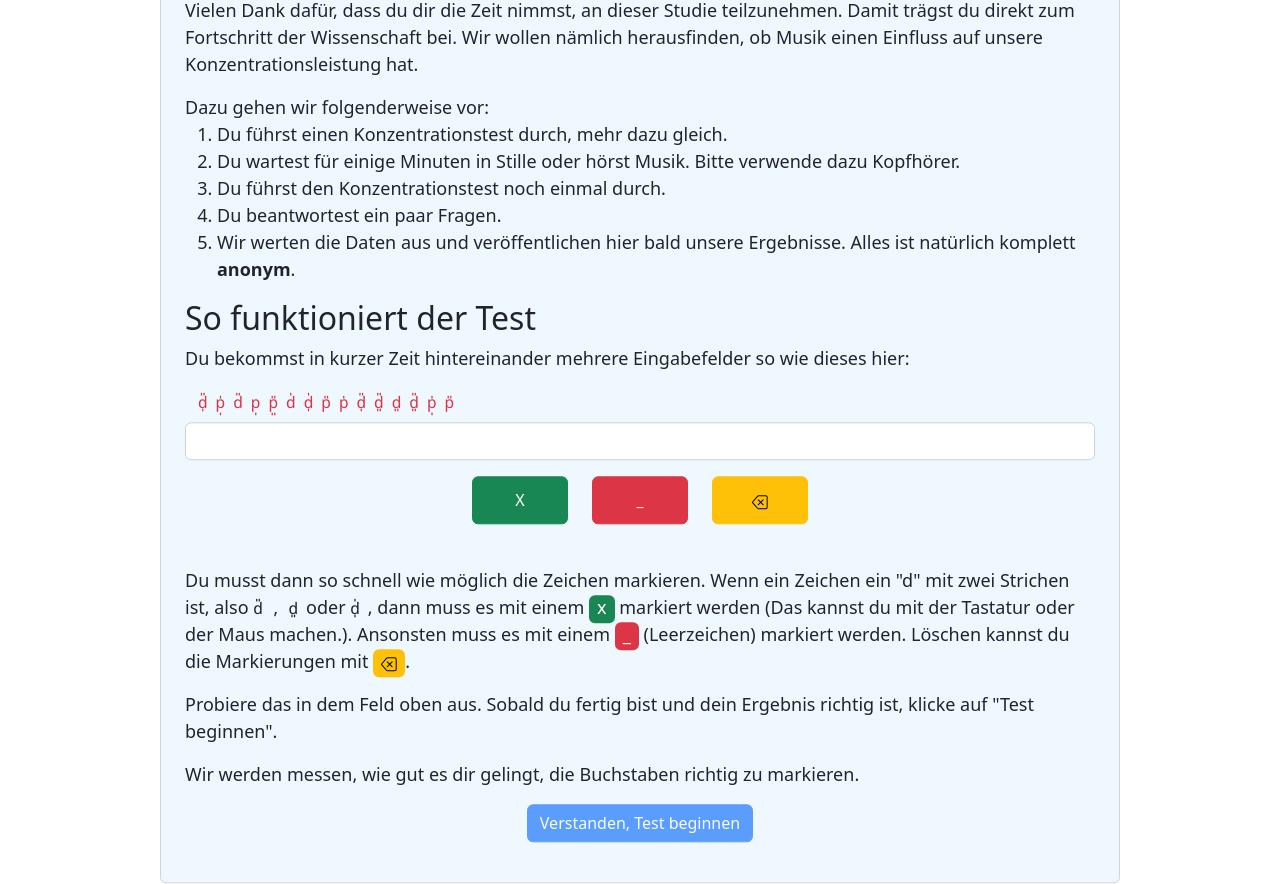
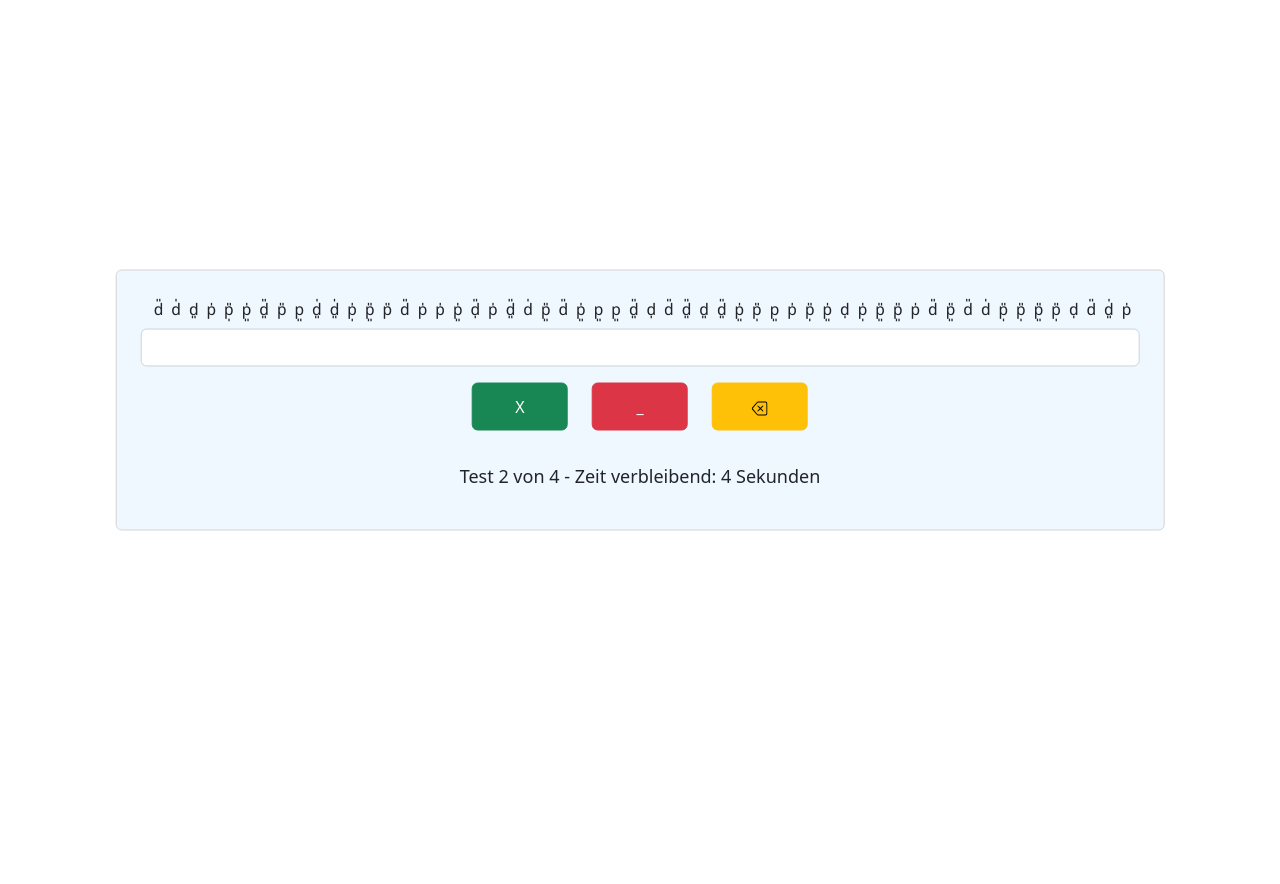
Before and after one commit to elimatao/mozartstudie, a React (Create React App) app: page / in a window 1280 px wide. After the commit the page ends 800 px from the top, so only its background shows below. Built offline with nearby package versions, Linux system fonts and the light colour scheme.

Commit message:
Refactoring. Problem nicht gelöst: Jetzt wird ein Test übersprungen, egal zu welcher Zeit man eine Eingabe tätigt.

```diff
--- a/src/App.js
+++ b/src/App.js
@@ -1,7 +1,8 @@
 import Test from "./Test";  // Führt den Konzentrationstest durch
 import Form from "./Form";
 import Music from "./Music";
-import {Introduction, Conclusion} from "./StaticContent";
+import Introduction from "./Introduction"
+import Conclusion from "./Conclusion";
 
 import {useState} from "react";
 
@@ -25,12 +26,15 @@ export default function App() { // "export default" Macht die Funktion für ande
         children: <Music handleDivChange={changeDiv}/>
     }, {
         id: 3,
-        children: <Test handleDivChange={exitTest} globTestProgress={globTestProgress} reps={config.test2.reps} duration={config.test2.duration} startState={-1}/>
+        children: <Button handleClick={changeDiv}>Test starten</Button>  // Startet den Vorbereitungs-Countdown
     }, {
         id: 4,
+        children: <Test handleDivChange={exitTest} globTestProgress={globTestProgress} reps={config.test2.reps} duration={config.test2.duration}/>
+    }, {
+        id: 5,
         children: <Form handleDivChange={terminateTest}/>
     }, {
-        id: 5,
+        id: 6,
         children: <Conclusion />
     }];
 
--- /dev/null
+++ b/src/Conclusion.js
@@ -0,0 +1,8 @@
+export default function Conclusion(){
+    return(
+        <>
+            <h1>Vielen Dank für deine Teilnahme!</h1>
+            <p>Du kannst dieses Fenster jetzt schließen.</p>
+        </>
+    );
+}
--- a/src/Constants.js
+++ b/src/Constants.js
@@ -4,13 +4,13 @@ const dev = {
     testCountDown: 1,
     test1:{
         duration: 4,
-        reps: 2
+        reps: 4
     },
     test2:{
         duration: 3,
         reps: 2
     },
-    startDiv: 0, // #######################################
+    startDiv: 1, // #######################################
     music: {
         controls: 2,
         duration: 5
--- a/src/StaticContent.js
+++ b/src/Introduction.js
@@ -1,9 +1,8 @@
-import {Button} from "./utils";
-import {generateRandString} from "./utils";
 import {useState} from "react";
 import {TestInput} from "./Test";
+import {Button} from "./utils";
 
-export function Introduction({handleDivChange}){
+export default function Introduction({handleDivChange}){
     const [currInput, setCurrInput] = useState("");
     const solutionStr = "__x___x____x___";
     // d&#782;&#809;p&#781;&#809;d&#782;p&#809;p&#782;&#840;d&#781;d&#781;&#809;p&#782;p&#781;d&#782;&#809;d&#782;&#840;d&#840;d&#782;&#840;p&#781;&#809;p&#782;
@@ -14,11 +13,11 @@ export function Introduction({handleDivChange}){
 
     var renderedStr = str.map((c, i)=>{
         if(currInput[i] === solutionStr[i]){
-            return <span className={"text-success"}>{c}</span>;
+            return <span key={i} className={"text-success"}>{c}</span>;
         }
         else{
             inputCorrect = false;
-            return <span className={"text-danger"}>{c}</span>;
+            return <span key={i} className={"text-danger"}>{c}</span>;
         }
     })
 
@@ -28,7 +27,7 @@ export function Introduction({handleDivChange}){
             <p>Vielen Dank dafür, dass du dir die Zeit nimmst, an dieser Studie teilzunehmen. Damit trägst du direkt zum Fortschritt der Wissenschaft bei.
                 Wir wollen nämlich herausfinden, ob Musik einen Einfluss auf unsere Konzentrationsleistung hat.
             </p>
-            <p>Dazu gehen wir folgenderweise vor:
+            Dazu gehen wir folgenderweise vor:
                 <ol>
                     <li>Du führst einen Konzentrationstest durch, mehr dazu gleich.</li>
                     <li>Du wartest für einige Minuten in Stille oder hörst Musik. Bitte verwende dazu Kopfhörer.</li>
@@ -36,7 +35,7 @@ export function Introduction({handleDivChange}){
                     <li>Du beantwortest ein paar Fragen.</li>
                     <li>Wir werten die Daten aus und veröffentlichen hier bald unsere Ergebnisse. Alles ist natürlich komplett <b>anonym</b>.</li>
                 </ol>
-            </p>
+
             <h2>So funktioniert der Test</h2>
             <p>Du bekommst in kurzer Zeit hintereinander mehrere Eingabefelder so wie dieses hier:</p>
 
@@ -56,7 +55,7 @@ export function Introduction({handleDivChange}){
                 Ansonsten muss es mit einem <span className="bg-danger rounded px-2 pb-1 text-white">_</span> (Leerzeichen) markiert werden.
                 Löschen kannst du die Markierungen mit <span className="bg-warning rounded px-2 pb-1 text-white">
                     <svg xmlns="http://www.w3.org/2000/svg" width="16" height="16" fill="black"
-                                                                                                                 className="bi bi-backspace" viewBox="0 0 16 16">
+                         className="bi bi-backspace" viewBox="0 0 16 16">
                         <path
                             d="M5.83 5.146a.5.5 0 0 0 0 .708L7.975 8l-2.147 2.146a.5.5 0 0 0 .707.708l2.147-2.147 2.146 2.147a.5.5 0 0 0 .707-.708L9.39 8l2.146-2.146a.5.5 0 0 0-.707-.708L8.683 7.293 6.536 5.146a.5.5 0 0 0-.707 0z"/>
                         <path
@@ -75,12 +74,3 @@ export function Introduction({handleDivChange}){
         </div>
     );
 }
-
-export function Conclusion(){
-    return(
-        <>
-            <h1>Vielen Dank für deine Teilnahme!</h1>
-            <p>Du kannst dieses Fenster jetzt schließen.</p>
-        </>
-    );
-}
--- a/src/Test.js
+++ b/src/Test.js
@@ -3,7 +3,6 @@ import {useState, useEffect} from "react";
 import {CountDown} from "./utils";
 import {generateRandString} from "./utils";
 import {config} from "./Constants";
-import {Component} from "react";
 
 export default function Test({handleDivChange, globTestProgress, reps, duration, startState=0}){
 
@@ -12,10 +11,59 @@ export default function Test({handleDivChange, globTestProgress, reps, duration,
     let [str, setStr] = useState(generateRandString());
     let [remTime, setRemTime] = useState(config.testCountDown); // Countdown-Zeit ändern
 
-    // Startet den Vorbereitungs-Countdown
-    if(testProgress === -1){
-        return <Button handleClick={()=> setTestProgress(testProgress+1)}>Test starten</Button>
-    }
+    setTimeout(()=>{setRemTime(remTime-1)}, 1000);
+
+    useEffect(()=>{
+        if (remTime == 0){
+            setRemTime(duration);
+            setTestProgress(testProgress+1);
+        }
+    }, [remTime])
+
+    useEffect(()=>{
+        if (testProgress == 0){
+            // Nichts?
+        } else if (testProgress <= reps){
+            // Räumt Inputfeld auf und startet Evaluierung
+            evalInput(currInput, str.solutionString, (globTestProgress-1) + testProgress); // globTestProgress ist 1 zu hoch
+            setCurrInput("");
+
+            setStr(generateRandString());// generiert neue Strings
+
+        } else{
+            handleDivChange(testProgress); // alles aufräumen
+        }
+    }, [testProgress])
+
+    return (
+        testProgress === 0 ? (
+            <div className="text-center">
+                Bereite dich vor...
+                <h1>{remTime}</h1>
+            </div>
+        ) : (
+            <>
+                <div className="form-group">
+                    <label htmlFor="test-1" className="concentration-test-text pb-2" style={{paddingLeft: '13px'}} >
+                        {str.randString}
+                    </label>
+                    <TestInput currInput={currInput} setCurrInput={setCurrInput}/>
+                </div>
+
+                <p className="text-center mt-3">Test {testProgress} von {reps} -
+                    Zeit verbleibend: {remTime} Sekunden</p>
+            </>
+        )
+    );
+}
+
+export function Test2({handleDivChange, globTestProgress, reps, duration, startState=0}){
+
+    let [testProgress, setTestProgress] = useState(startState); // evtl. globTestProgress?
+    let [currInput, setCurrInput] = useState("");
+    let [str, setStr] = useState(generateRandString());
+    let [remTime, setRemTime] = useState(config.testCountDown); // Countdown-Zeit ändern
+
     if(testProgress === 0){
         if (remTime > 0){
             return (
@@ -31,9 +79,6 @@ export default function Test({handleDivChange, globTestProgress, reps, duration,
         }
     }
     else if(testProgress <= reps){
-        // Passt auf Tastatureingaben auf
-
-
         if (remTime > 0){
             return (
                 <>
@@ -64,33 +109,6 @@ export default function Test({handleDivChange, globTestProgress, reps, duration,
     }
 
 }
-export class TestInputC extends Component{
-    constructor(props) {
-        super(props);
-    }
-
-    render(){
-        return(
-            <div>
-                <div className="concentration-test-text form-control" id="test-input">{this.props.currInput}</div>
-
-                <div className="mx-auto" style={{width: "fit-content"}}>
-                    <Button color="success" handleClick={() => {this.props.setCurrInput(this.props.currInput + "x")}} extraClasses="x_">X</Button>
-                    <Button color="danger" handleClick={() => {this.props.setCurrInput(this.props.currInput + "_")}} extraClasses="x_">_</Button>
-                    <Button color="warning" handleClick={() => {this.props.setCurrInput(this.props.currInput.slice(0, -1))}} extraClasses="x_">
-                        <svg xmlns="http://www.w3.org/2000/svg" width="16" height="16" fill="currentColor"
-                             className="bi bi-backspace" viewBox="0 0 16 16">
-                            <path
-                                d="M5.83 5.146a.5.5 0 0 0 0 .708L7.975 8l-2.147 2.146a.5.5 0 0 0 .707.708l2.147-2.147 2.146 2.147a.5.5 0 0 0 .707-.708L9.39 8l2.146-2.146a.5.5 0 0 0-.707-.708L8.683 7.293 6.536 5.146a.5.5 0 0 0-.707 0z"/>
-                            <path
-                                d="M13.683 1a2 2 0 0 1 2 2v10a2 2 0 0 1-2 2h-7.08a2 2 0 0 1-1.519-.698L.241 8.65a1 1 0 0 1 0-1.302L5.084 1.7A2 2 0 0 1 6.603 1h7.08zm-7.08 1a1 1 0 0 0-.76.35L1 8l4.844 5.65a1 1 0 0 0 .759.35h7.08a1 1 0 0 0 1-1V3a1 1 0 0 0-1-1h-7.08z"/>
-                        </svg>
-                    </Button>
-                </div>
-            </div>
-        );
-    }
-}
 
 export function TestInput({currInput, setCurrInput}){
 
@@ -113,7 +131,8 @@ export function TestInput({currInput, setCurrInput}){
             <div className="mx-auto" style={{width: "fit-content"}}>
                 <Button color="success" handleClick={({target}) => {
                     setCurrInput(currInput + "x");
-                    target.blur();
+                    target.blur(); // Nimmt den Fokus vom Button wieder weg.
+                                   // Damit wird verhindert, dass z.Bsp. <Space> auf den Button anstatt des Textes angewendet wird.
                 }} extraClasses="x_">X</Button>
                 <Button color="danger" handleClick={({target}) => {
                     setCurrInput(currInput + "_");
@@ -159,5 +178,4 @@ function evalInput(input, solution, id){
         "id": id
     })
     sessionStorage.setItem("testData", JSON.stringify(testData));
-
 }
--- a/src/utils.js
+++ b/src/utils.js
@@ -37,23 +37,6 @@ export function CountDown2({duration, func}){
     // setRemTime(duration); // Bereitet den Counter für den nächsten Aufruf vor
     func();
 }
-
-export class CountDown3 extends React.Component {
-    constructor(props) {
-        super(props); // Übernimmt alle Properties, die beim Aufruf übergeben wurden.
-        this.state = {remTime: props.duration}
-    }
-    let [remTime, setRemTime] = useState(duration);
-    // Läuft, sobald remTime geändert wird.
-    useEffect(() => {
-
-    const countTimeout = setTimeout(()=>{setRemTime(remTime-1);}, 1000);
-
-    // Wird ausgeführt, sobald die Komponente unmounted wird.
-    return () => {
-    clearTimeout(countTimeout);
-}
-}, [remTime])
 */
 
 
```
